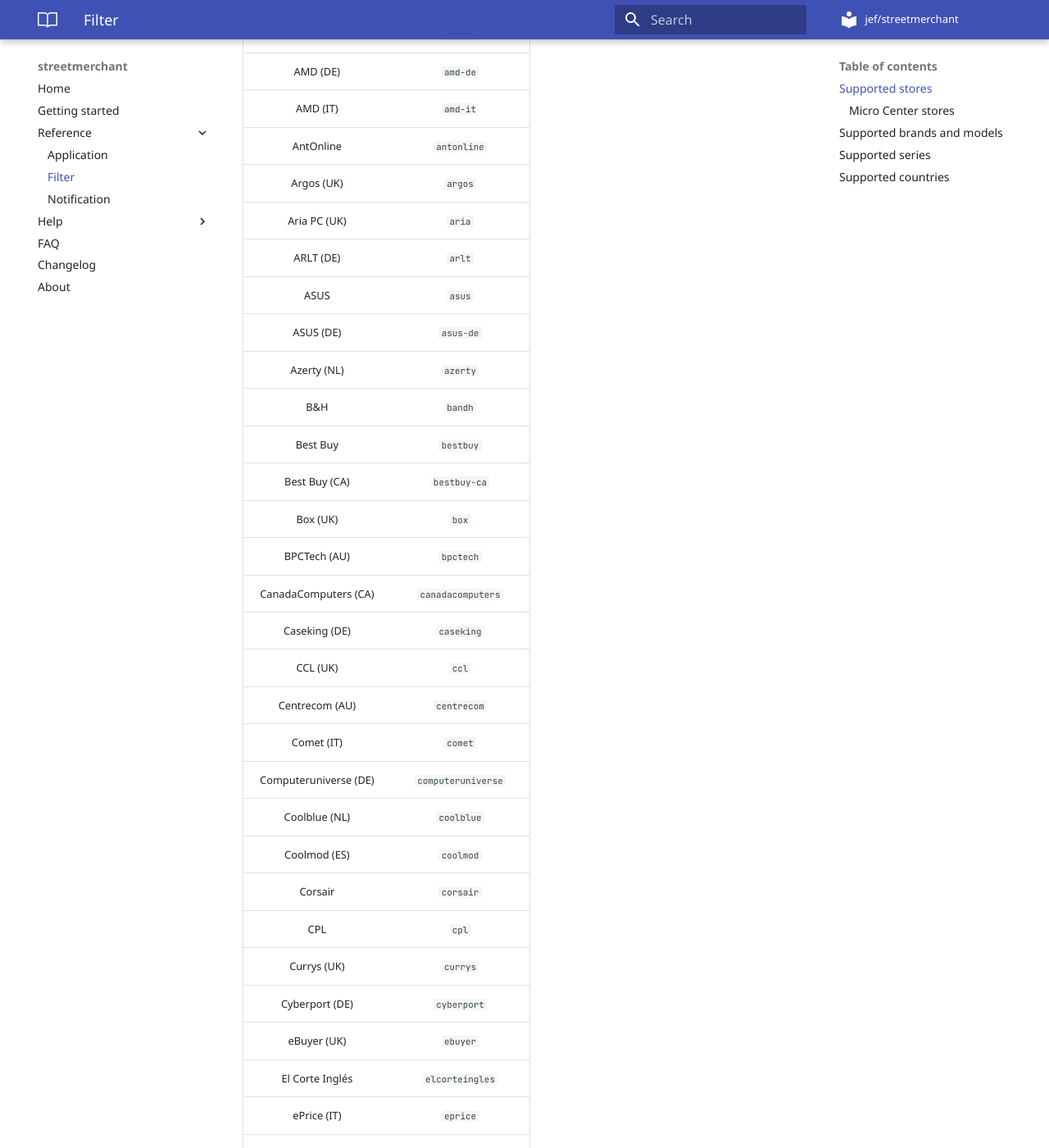
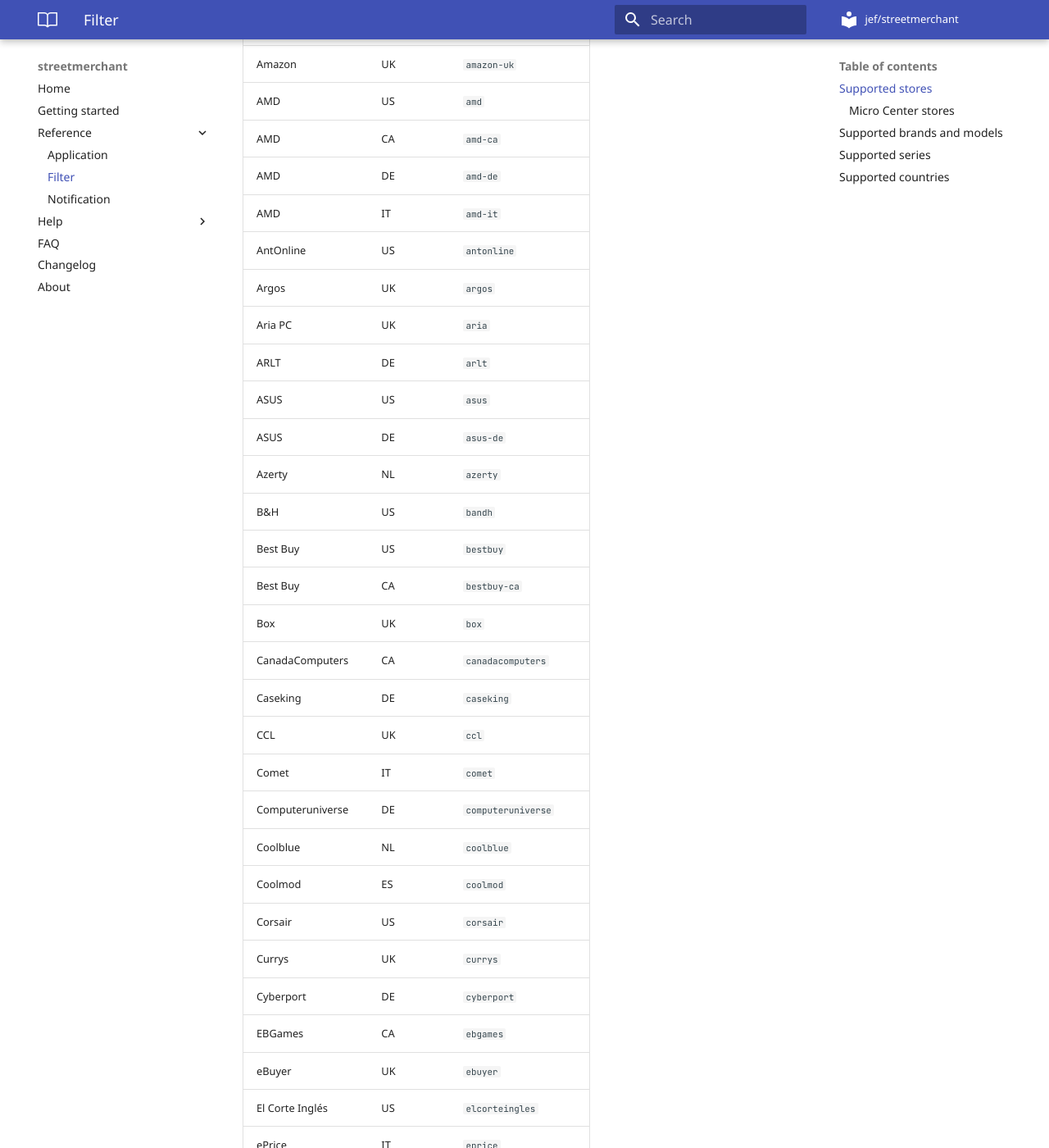
Before and after one commit to jef/streetmerchant, an MkDocs documentation site: the page built from docs/reference/filter.md, in a window 1280 px wide and 1400 px high, scrolled down 3355 px. Shown: the whole window at 82% size. Built offline with MkDocs 1.6.1 and Material for MkDocs 9.7.7, drawn with Linux system fonts in a browser that asks for light colours; comment, search, counter and statistics services are not loaded; some of the changed text lies outside the part shown.

Commit message:
Fix merge

```diff
--- a/docs/reference/filter.md
+++ b/docs/reference/filter.md
@@ -27,95 +28,92 @@
 
 Used with the `STORES` variable.
 
-| Stores | Environment variable |
-|:---:|:---:|
-| Adorama | `adorama`|
-| Alternate (DE) | `alternate`|
-| Alternate (NL) | `alternate-nl`|
-| Amazon | `amazon`|
-| Amazon (CA) | `amazon-ca`|
-| Amazon (DE) | `amazon-de`|
-| Amazon (DE) Warehouse | `amazon-de-warehouse`|
-| Amazon (ES) | `amazon-es`|
-| Amazon (FR) | `amazon-fr`|
-| Amazon (IT) | `amazon-it`|
-| Amazon (NL) | `amazon-nl`|
-| Amazon (UK) | `amazon-uk`|
-| AMD | `amd`|
-| AMD (CA) | `amd-ca`|
-| AMD (DE) | `amd-de`|
-| AMD (IT) | `amd-it`|
-| AntOnline | `antonline`|
-| Argos (UK) | `argos`|
-| Aria PC (UK) | `aria`|
-| ARLT (DE) | `arlt`|
-| ASUS | `asus` |
-| ASUS (DE) | `asus-de` |
-| Azerty (NL) | `azerty`|
-| B&H | `bandh`|
-| Best Buy | `bestbuy`|
-| Best Buy (CA) | `bestbuy-ca`|
-| Box (UK) | `box`|
-| BPCTech (AU) | `bpctech`|
-| CanadaComputers (CA) | `canadacomputers` |
-| Caseking (DE) | `caseking`|
-| CCL (UK) | `ccl`|
-| Centrecom (AU) | `centrecom`|
-| Comet (IT) | `comet`|
-| Computeruniverse (DE) | `computeruniverse` |
-| Coolblue (NL) | `coolblue`|
-| Coolmod (ES) | `coolmod`|
-| Corsair | `corsair`|
-| CPL | `cpl`|
-| Currys (UK) | `currys`|
-| Cyberport (DE) | `cyberport` |
-| eBuyer (UK) | `ebuyer`|
-| El Corte Inglés | `elcorteingles`|
-| ePrice (IT) | `eprice`|
-| Euronics (IT) | `euronics`|
-| Euronics (DE) | `euronics-de`|
-| EVGA | `evga`|
-| EVGA (EU) | `evga-eu`|
-| Expert | `expert`|
-| Galaxus (DE) | `galaxus`|
-| Game (UK) | `game`|
-| Gamestop | `gamestop`|
-| Gamestop (DE) | `gamestop-de`|
-| Kabum (BR) | `kabum`|
-| Mediamarkt (DE) | `mediamarkt`|
-| Medimax | `medimax`|
-| MemoryExpress (CA) | `memoryexpress`|
-| Micro Center | `microcenter`|
-| Mindfactory (DE) | `mindfactory` |
-| Mwave (AU) | `mwave`|
-| Newegg | `newegg`|
-| Newegg (CA) | `newegg-ca`|
-| Notebooksbilliger (DE) |`notebooksbilliger`|
-| Novatech (UK) | `novatech`|
-| Nvidia | `nvidia`|
-| Nvidia (API) | `nvidia-api`|
-| Office Depot | `officedepot`|
-| Otto | `otto`|
-| Overclockers (UK) | `overclockers`|
-| PCCG (AU) | `pccg`|
-| PCComponentes (ES) | `pccomponentes`|
-| PlayStation | `playstation`|
-| PNY | `pny`|
-| Proshop (DE) | `proshop-de`|
-| Proshop (DK) | `proshop-dk`|
-| Saturn (DE) | `saturn`|
-| Scan (UK) | `scan`|
-| Scorptec (AU) | `scorptec`|
-| Smyths Toys (UK) | `smythstoys`|
-| Spielegrotte | `spielegrotte`|
-| Target | `target`|
-| Umart (AU) | `umart`|
-| Unieuro (IT) | `unieuro`|
-| Very (UK) | `very`|
-| Walmart | `walmart`|
-| Wipoid | `wipoid`|
-| Zotac | `zotac`|
-| TopAchat | `topachat`|
+| Stores | Country | Environment variable |
+|---|---|---|
+| Adorama | US | `adorama`|
+| Alternate | DE | `alternate`|
+| Alternate | NL | `alternate-nl`|
+| Amazon | US | `amazon`|
+| Amazon | CA | `amazon-ca`|
+| Amazon | DE | `amazon-de`|
+| Amazon Warehouse | DE | `amazon-de-warehouse`|
+| Amazon | ES | `amazon-es`|
+| Amazon | FR | `amazon-fr`|
+| Amazon | IT | `amazon-it`|
+| Amazon | NL | `amazon-nl`|
+| Amazon | UK | `amazon-uk`|
+| AMD | US | `amd`|
+| AMD | CA | `amd-ca`|
+| AMD | DE | `amd-de`|
+| AMD | IT | `amd-it`|
+| AntOnline | US | `antonline`|
+| Argos | UK | `argos`|
+| Aria PC | UK | `aria`|
+| ARLT | DE | `arlt`|
+| ASUS | US | `asus` |
+| ASUS | DE | `asus-de` |
+| Azerty | NL | `azerty`|
+| B&H | US | `bandh`|
+| Best Buy | US | `bestbuy`|
+| Best Buy | CA | `bestbuy-ca`|
+| Box | UK | `box`|
+| CanadaComputers | CA | `canadacomputers` |
+| Caseking | DE | `caseking`|
+| CCL | UK | `ccl`|
+| Comet | IT | `comet`|
+| Computeruniverse | DE | `computeruniverse` |
+| Coolblue | NL | `coolblue`|
+| Coolmod | ES | `coolmod`|
+| Corsair | US | `corsair`|
+| Currys | UK | `currys`|
+| Cyberport | DE | `cyberport` |
+| EBGames | CA | `ebgames`|
+| eBuyer | UK | `ebuyer`|
+| El Corte Inglés | US | `elcorteingles`|
+| ePrice | IT | `eprice`|
+| Euronics | IT | `euronics`|
+| Euronics | DE | `euronics-de`|
+| EVGA | US | `evga`|
+| EVGA | EU | `evga-eu`|
+| Expert | DE | `expert`|
+| Galaxus | DE | `galaxus`|
+| Game | UK | `game`|
+| Gamestop | US | `gamestop`|
+| Gamestop | DE | `gamestop-de`|
+| Kabum | BR | `kabum`|
+| Mediamarkt | DE | `mediamarkt`|
+| Medimax | DE | `medimax`|
+| Megekko | NL | `megekko`|
+| MemoryExpress | CA | `memoryexpress`|
+| Micro Center | US | `microcenter`|
+| Mindfactory | DE | `mindfactory` |
+| Newegg | US | `newegg`|
+| Newegg | CA | `newegg-ca`|
+| Notebooksbilliger | DE |`notebooksbilliger`|
+| Novatech | UK | `novatech`|
+| Nvidia | US | `nvidia`|
+| Nvidia API | | `nvidia-api`|
+| Office Depot | US | `officedepot`|
+| Otto | DE | `otto`|
+| Overclockers | UK | `overclockers`|
+| PCComponentes | ES | `pccomponentes`|
+| PlayStation | US | `playstation`|
+| PNY | US | `pny`|
+| Proshop | DE | `proshop-de`|
+| Proshop | DK | `proshop-dk`|
+| Saturn | DE | `saturn`|
+| Scan | UK | `scan`|
+| Smyths Toys | UK | `smythstoys`|
+| Spielegrotte | DE | `spielegrotte`|
+| Target | US | `target`|
+| Toys R Us | US | `toysrus` |
+| Unieuro | IT | `unieuro`|
+| Very | UK | `very`|
+| Walmart | US | `walmart`|
+| Walmart | CA | `walmart-ca`|
+| Wipoid | ES | `wipoid`|
+| Zotac | US | `zotac`|
+| TopAchat | GR | `topachat`|
 
 ### Micro Center stores
 
@@ -192,22 +188,22 @@
 
 | Country | 3080 FE | 3090 FE | Test Card | Notes |
 |:---:|:---:|:---:|:---:|:---:|
-| austria | `✔` | `✔` | `✔` | |
-| belgium | `✔` | `✔` | `✔` | |
-| canada | `✔` | `✔` | `✔` | |
-| czechia | `✔` | `✔` | `✔` | |
-| denmark | `✔` | | `✔` | Missing RTX 3090 |
-| finland | `✔` | | `✔` | Missing RTX 3090 |
-| france | `✔` | `✔` | `✔` | |
-| germany | `✔` | `✔` | `✔` | |
-| great_britain | `✔` | `✔` | `✔` | |
-| ireland | `✔` | `✔` | `✔` | |
-| italy | `✔` | `✔` | `✔` | |
-| luxembourg | `✔` | `✔` | `✔` | |
-| netherlands | `✔` | `✔` | `✔` | |
-| norway | `✔` | `✔` | `✔` | |
-| poland | `✔` | `✔` | `✔` | |
-| portugal | `✔` | | | RTX 3080 only |
-| spain | `✔` | `✔` | `✔` | |
-| sweden | `✔` | `✔` | `✔` | |
-| usa | `✔` | `✔` | `✔` | |
+| `austria` | `✔` | `✔` | `✔` | |
+| `belgium` | `✔` | `✔` | `✔` | |
+| `canada` | `✔` | `✔` | `✔` | |
+| `czechia` | `✔` | `✔` | `✔` | |
+| `denmark` | `✔` | | `✔` | Missing RTX 3090 |
+| `finland` | `✔` | | `✔` | Missing RTX 3090 |
+| `france` | `✔` | `✔` | `✔` | |
+| `germany` | `✔` | `✔` | `✔` | |
+| `great_britain` | `✔` | `✔` | `✔` | |
+| `ireland` | `✔` | `✔` | `✔` | |
+| `italy` | `✔` | `✔` | `✔` | |
+| `luxembourg` | `✔` | `✔` | `✔` | |
+| `netherlands` | `✔` | `✔` | `✔` | |
+| `norway` | `✔` | `✔` | `✔` | |
+| `poland` | `✔` | `✔` | `✔` | |
+| `portugal` | `✔` | | | RTX 3080 only |
+| `spain` | `✔` | `✔` | `✔` | |
+| `sweden` | `✔` | `✔` | `✔` | |
+| `usa` | `✔` | `✔` | `✔` | |
```
Also changed, not shown: other parts of docs/reference/filter.md (+23 -24 lines), 2 other files.
